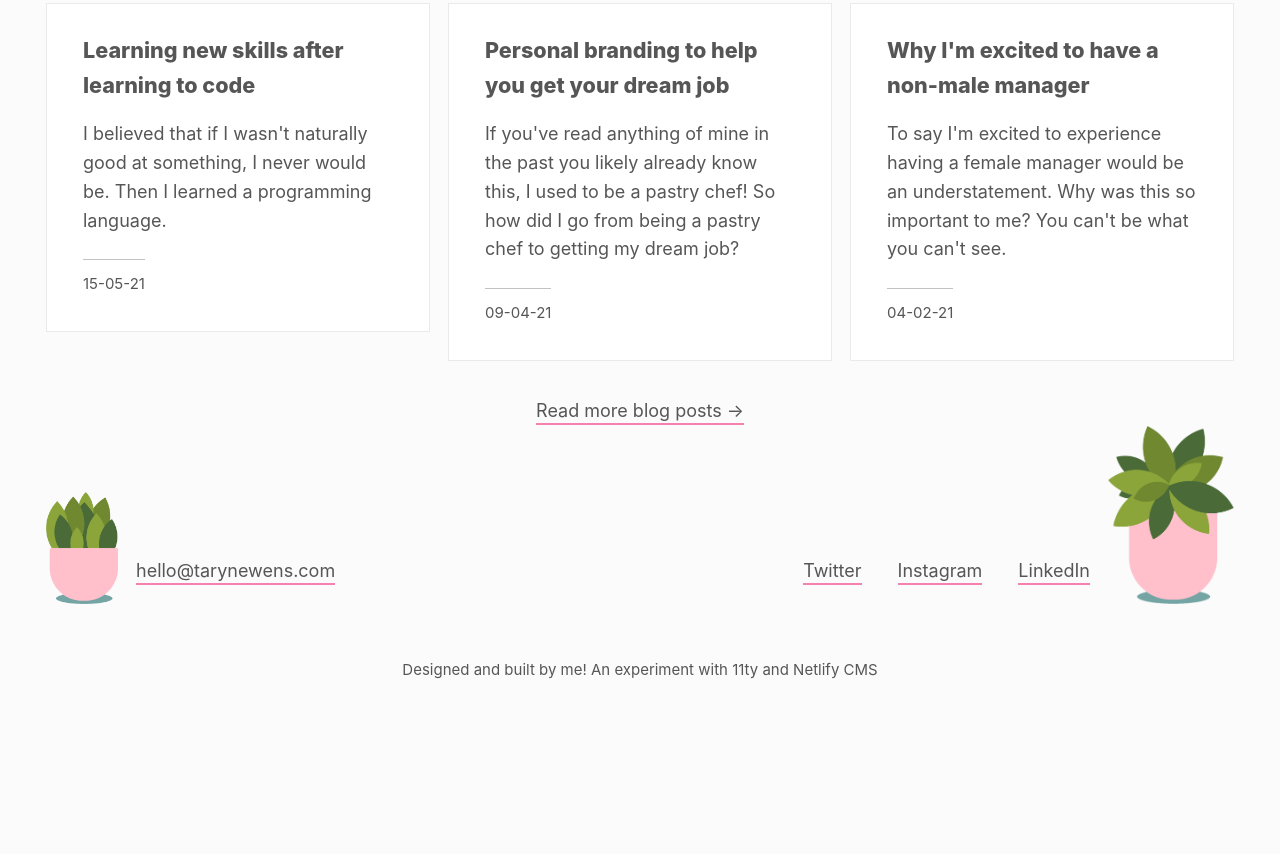
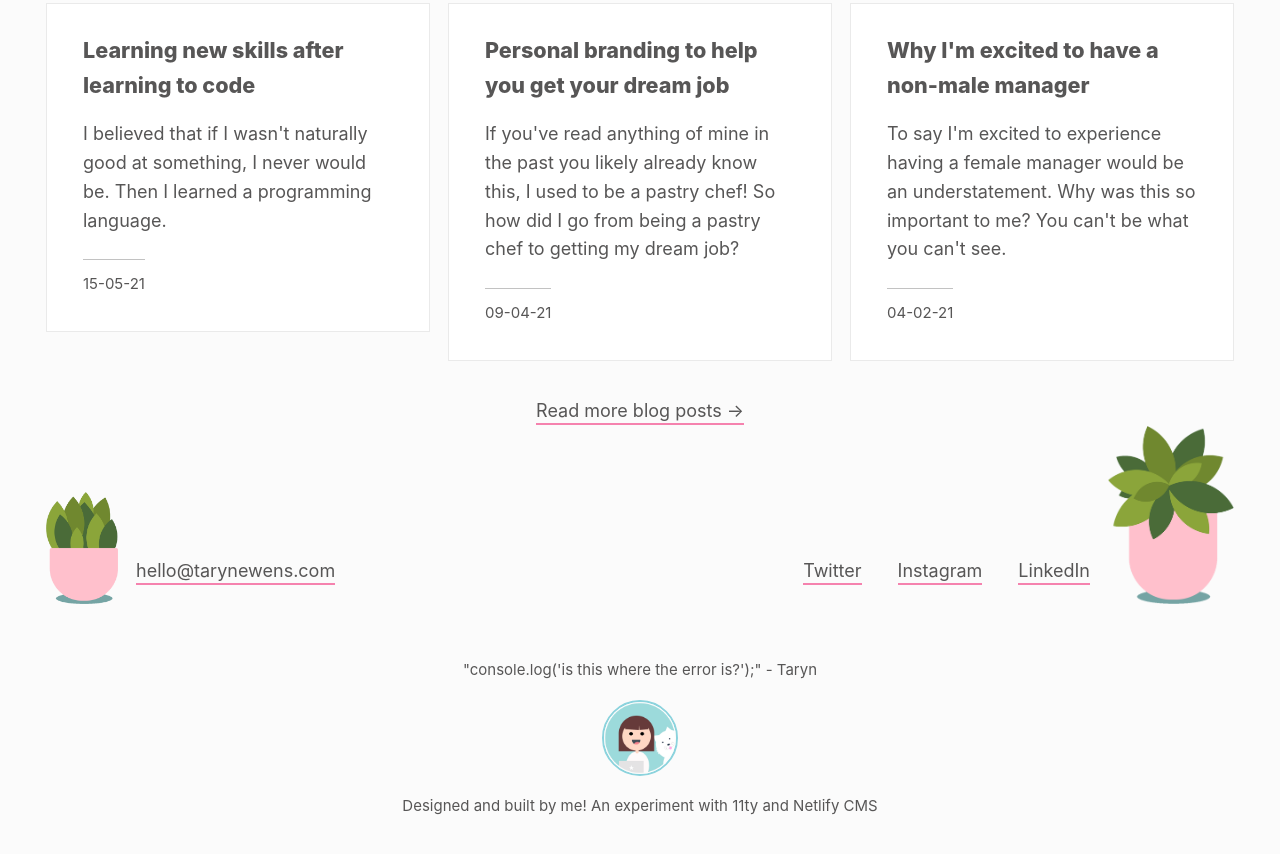
Before and after one commit to TarynEwens/te-eleventy-netlifyCMS, an Eleventy site: page index.njk in a window 1280 px wide. Shown: the part 664-1518 px from the top of the page. Before the commit the page ends 1454 px from the top, so only its background shows below. Built offline with nearby package versions, Linux system fonts and the light colour scheme; Eleventy itself is replaced by a stand-in of ours; files that its build step writes are made by us from their sources.

Commit message:
[quotes] add quotes to footer

```diff
--- a/_includes/layouts/base.njk
+++ b/_includes/layouts/base.njk
@@ -40,7 +40,12 @@
           </div>
         </div>
         <div class="footerBottom">
-          <p><small>Designed and built by me! An experiment with 11ty and Netlify CMS</small></p>
+          <div class="quoteWrapper">
+            {% include "quotes.njk" %}
+            <img src="./images/profile.png" alt="CSS avatar of Taryn and her dog" id="profilePic"/>
+            <p><small>Designed and built by me! An experiment with 11ty and Netlify CMS</small></p>
+
+          </div>
         </div>
       </footer>
     </div>
@@ -55,6 +60,52 @@
       });
     }
   </script>
+
+    <script type="text/javascript">
+    console.log('js is running');
+    const quoteOfTheDay = () => {
+      let quotes = [
+        "Instead of a justify-content center, or flex-end... I need a justify-content: flex-slightly-past-two-thirds.",
+
+        "I'm just throwing var_dumps around and trying to understand PHP.",
+
+        "I think I var_dumped my way to success!",
+
+        "I think I'll be okay once I sort out all of my rounded fellas and curly fellas ) } ",
+
+        "It just gets used in a construct thingy.",
+
+        "Now I'm having inspiration for my portfolio site and having design regrets... like food regret, but design regret.",
+
+        "Some days I really wish you could traverse up the DOM in CSS.",
+
+        "Me: Why is my JavaScript not working? Also me: using PHP syntax",
+
+        "My jQuery is so complex it disgusts me.",
+
+        "I love a good implode()",
+
+        "console.log('is this where the error is?');",
+
+        "I just described my outfit as metro lumberjack vibes with a touch of Williams Wish Wellingtons",
+
+        "It's like the dev gods were like 'just cause you're an engineer now, don't get a big head - the first deployment you do will break production!'",
+
+        "Ejecting create-react-app isn't quite like painting a landscape...",
+
+        "git commit -m 'a whole bunch of random changes because I can't decide what I want'"
+      ];
+
+      let n = Math.floor(Math.random() * quotes.length);
+      return `"${quotes[n]}" - Taryn`;
+    };
+    const quoteParagraph = document.getElementById("quote");
+    const profilePic = document.getElementById("profilePic");
+    quoteParagraph.innerHTML = quoteOfTheDay();
+    profilePic.addEventListener('click', (event) => {
+      quoteParagraph.innerHTML = quoteOfTheDay();
+    });
+    </script>
   </body>
 
 </html>
--- /dev/null
+++ b/_includes/quotes.njk
@@ -0,0 +1,5 @@
+<div class="quote">
+  <blockquote>
+    <small><p id="quote"></p></small>
+  </blockquote>
+</div>
--- a/css/main.css
+++ b/css/main.css
@@ -319,3 +319,18 @@ header p {
   width: 49%;
   display: inline-block;
 }
+
+.quoteWrapper img {
+  width: 4rem;
+}
+
+#profilePic {
+  border-radius: 50%;
+  border: 2px solid var(--blueLight);
+  transition: all 0.5s ease;
+  cursor: pointer;
+}
+
+#profilePic:hover {
+  border: 2px solid var(--pinkDark);
+}
```
Also changed, not shown: .eleventy.js, favicon.ico (added), images/profile.png (added).
